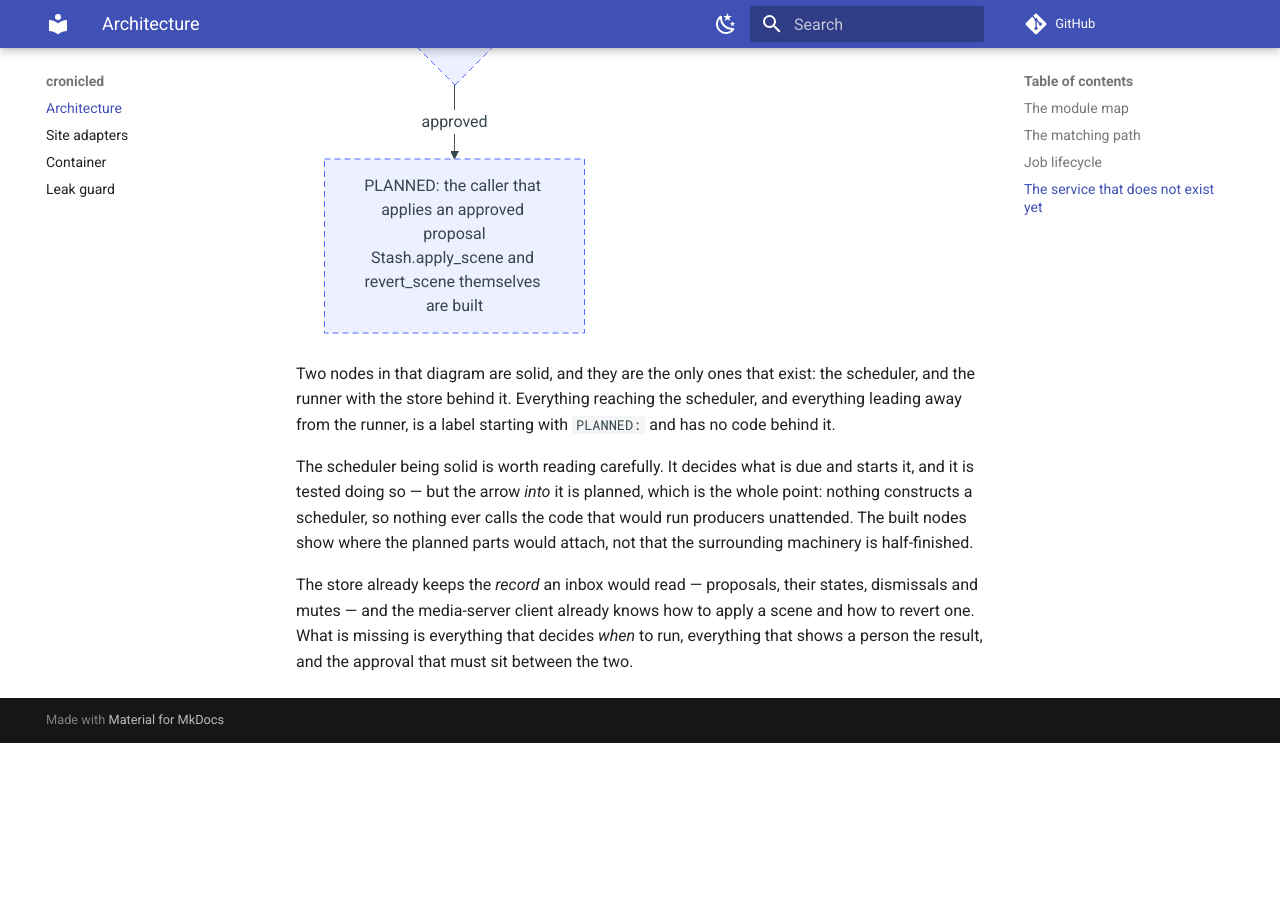
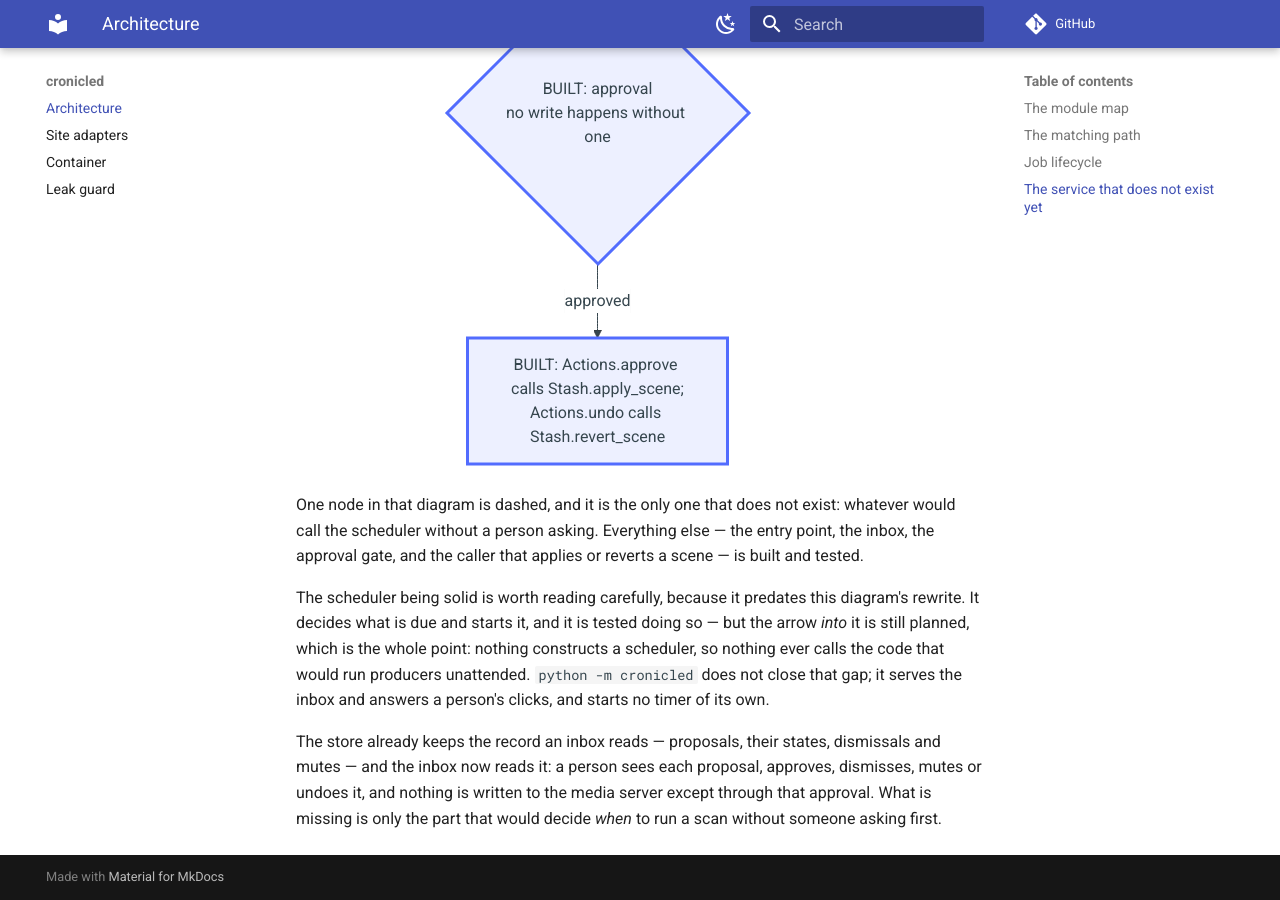
Before and after one commit to cabinetworks/cronicled, an MkDocs documentation site: the page built from docs/index.md, in a window 1280 px wide and 900 px high, scrolled down 6972 px. Built offline with MkDocs 1.6.1 and Material for MkDocs 9.7.7, drawn with Linux system fonts in a browser that asks for light colours; comment, search, counter and statistics services are not loaded; before the commit the page ends 7715 px from its top, so only the background shows below that; some of the changed text lies outside the part shown.

Commit message:
feat: an entry point that serves the inbox
The documentation guard fired on this, correctly: the package's claim to have
no entry point is now false. The claim is narrowed rather than dropped, and
its two halves are separated because only one of them changed.

Nothing constructs a Scheduler, nothing runs on a timer, and no scan happens
without a person asking. That half survives and the test that protects it
survives with it, renamed for what it now guards. What exists is an entry
point that serves what the store already holds.

Co-Authored-By: Claude Opus 5 <noreply@anthropic.com>

````diff
--- a/docs/index.md
+++ b/docs/index.md
@@ -3,16 +3,19 @@
 This page describes what the package is made of and how the pieces fit
 together. It is deliberately explicit about a distinction the diagrams below
 would otherwise blur: **everything in the first three diagrams exists in the
-repository today; everything in the fourth does not.**
+repository today; the fourth mixes what exists with the one thing that
+still does not.**
 
-There is no inbox of proposed changes, nothing that applies one, and no entry
-point that runs any of this continuously. What exists is library code, called
-directly — including by the tests, which are currently its only caller.
+There is now an inbox of proposed changes, an entry point that serves it, and
+an approval gate: `python -m cronicled` serves what the store holds, and
+nothing writes to the media server except through an explicit approve or
+undo. What does not exist is anything that runs unattended.
 
-A scheduler is part of that library code: it resolves each producer's cadence,
+A scheduler is part of the library code: it resolves each producer's cadence,
 decides what is due, runs it and records the run. What does not exist is a
-process that constructs one. A scheduler nobody starts is a component, not a
-service, and the fourth diagram is drawn around that distinction.
+process that constructs one and calls it on a timer. A scheduler nobody starts
+is a component, not a service, and the fourth diagram is drawn around that one
+remaining gap.
 
 ## The module map
 
@@ -225,46 +228,50 @@ kill wherever it has got to.
 
 ## The service that does not exist yet
 
-Everything below is **planned**. None of it is in the repository. It is drawn
-separately, rather than as part of the diagrams above, precisely because a
-single picture of the whole intended system would read as a description of what
-is built.
+Only one node below is **planned**. Everything else in this diagram now has
+code behind it — it is drawn separately from the three above only because it
+carries the one node that does not exist, and mixing a planned node into a
+diagram of what is built is how a picture starts claiming more than the prose
+does.
 
 ```mermaid
 flowchart TD
-    entry["PLANNED: a long-running entry point<br/>nothing constructs a scheduler today"]
+    entry["BUILT: `python -m cronicled`<br/>serves the inbox; constructs no scheduler"]
     sched["BUILT: Scheduler decides what is due,<br/>runs it, and records the run"]
+    unattended{"PLANNED: something calls the scheduler on its own"}
     built["BUILT: JobRunner drives the producer,<br/>Store records each proposal as it is yielded"]
-    inbox["PLANNED: an inbox — somewhere a person sees what was proposed"]
-    gate{"PLANNED: approval<br/>no write happens without one"}
-    apply["PLANNED: the caller that applies an approved proposal<br/>Stash.apply_scene and revert_scene themselves are built"]
+    inbox["BUILT: the inbox — a person sees what was proposed"]
+    gate{"BUILT: approval<br/>no write happens without one"}
+    apply["BUILT: Actions.approve calls Stash.apply_scene;<br/>Actions.undo calls Stash.revert_scene"]
 
-    entry --> sched
-    sched -- "starts a job when a producer is due" --> built
-    built -- "PLANNED: something reads the store back" --> inbox
+    unattended -. "would start a job when a producer is due" .-> sched
+    sched --> built
+    built -- "the store now holds a proposal" --> inbox
+    entry --> inbox
     inbox --> gate
     gate -- "approved" --> apply
     gate -- "dismissed" --> inbox
 
     classDef planned stroke-dasharray:6 4
     classDef built stroke-width:3px
-    class entry,inbox,gate,apply planned
-    class sched,built built
+    class unattended planned
+    class entry,sched,built,inbox,gate,apply built
 ```
 
-Two nodes in that diagram are solid, and they are the only ones that exist: the
-scheduler, and the runner with the store behind it. Everything reaching the
-scheduler, and everything leading away from the runner, is a label starting with
-`PLANNED:` and has no code behind it.
+One node in that diagram is dashed, and it is the only one that does not exist:
+whatever would call the scheduler without a person asking. Everything else —
+the entry point, the inbox, the approval gate, and the caller that applies or
+reverts a scene — is built and tested.
 
-The scheduler being solid is worth reading carefully. It decides what is due and
-starts it, and it is tested doing so — but the arrow *into* it is planned, which
-is the whole point: nothing constructs a scheduler, so nothing ever calls the
-code that would run producers unattended. The built nodes show where the planned
-parts would attach, not that the surrounding machinery is half-finished.
+The scheduler being solid is worth reading carefully, because it predates this
+diagram's rewrite. It decides what is due and starts it, and it is tested doing
+so — but the arrow *into* it is still planned, which is the whole point:
+nothing constructs a scheduler, so nothing ever calls the code that would run
+producers unattended. `python -m cronicled` does not close that gap; it serves
+the inbox and answers a person's clicks, and starts no timer of its own.
 
-The store already keeps the *record* an inbox would read — proposals, their
-states, dismissals and mutes — and the media-server client already knows how to
-apply a scene and how to revert one. What is missing is everything that decides
-*when* to run, everything that shows a person the result, and the approval that
-must sit between the two.
+The store already keeps the record an inbox reads — proposals, their states,
+dismissals and mutes — and the inbox now reads it: a person sees each
+proposal, approves, dismisses, mutes or undoes it, and nothing is written to
+the media server except through that approval. What is missing is only the
+part that would decide *when* to run a scan without someone asking first.
````
Also changed, not shown: README.md (+35 -25 lines), docs/container.md (+1 -1 lines), 2 other files.
